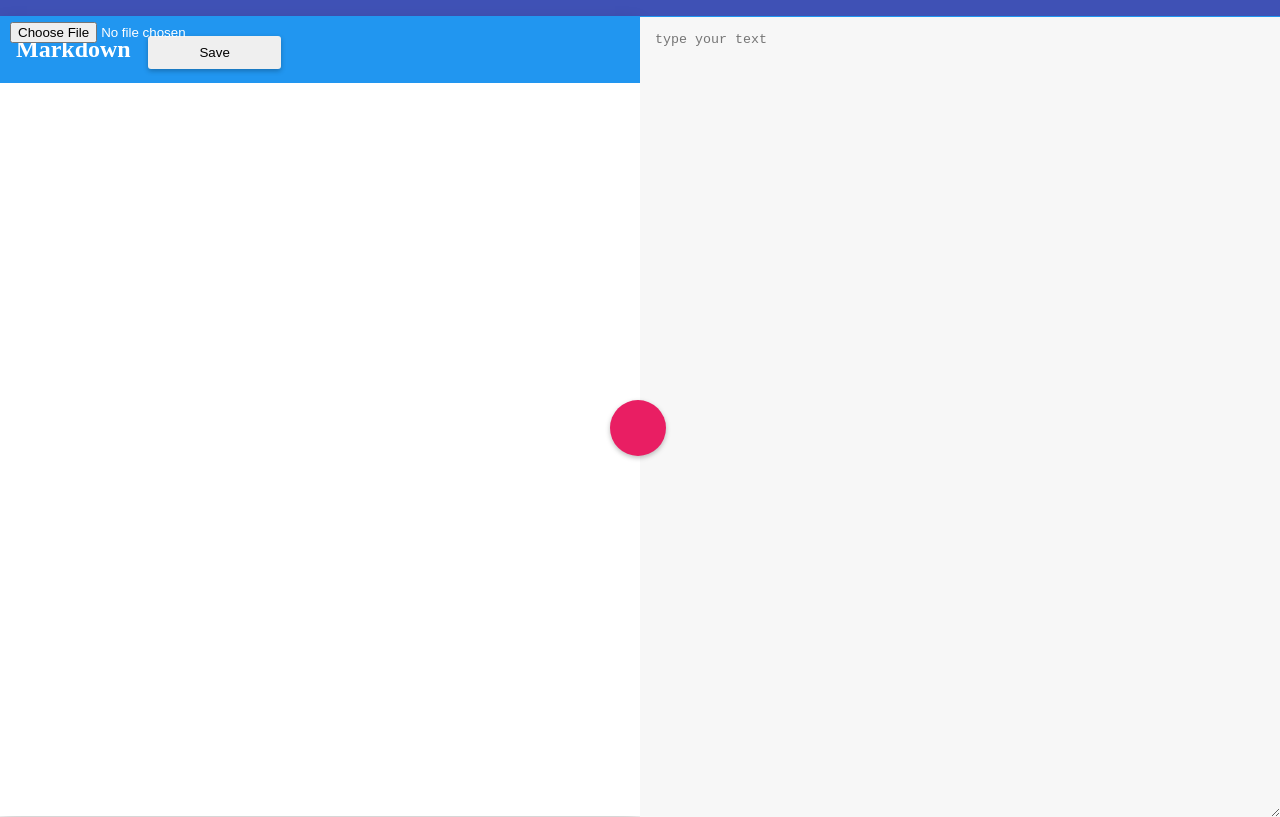
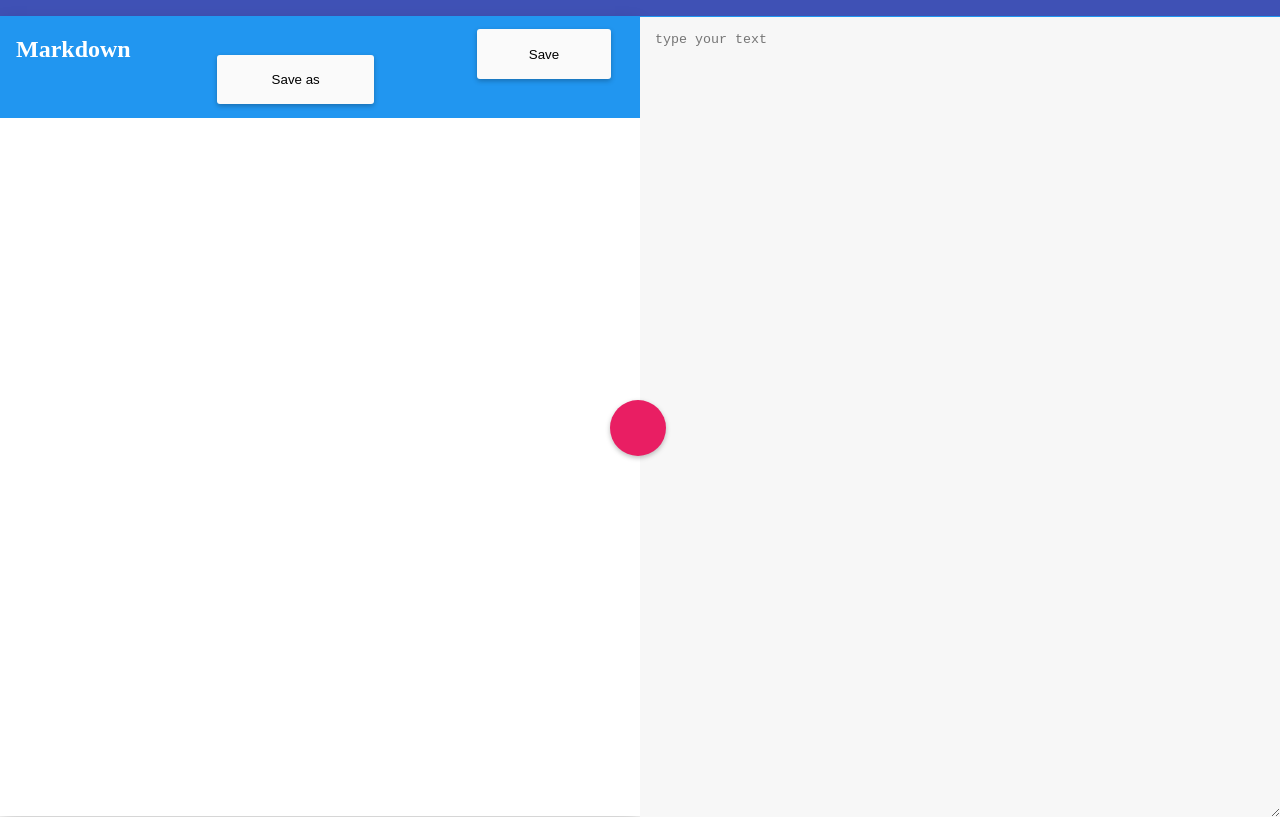
Before and after one commit to fabientownsend/mk, a website with bundled scripts: page src/app/index.html in a window 1280 px wide. Built offline with nearby package versions, Linux system fonts and the light colour scheme.

Commit message:
save as design

```diff
--- a/src/app/css/style.css
+++ b/src/app/css/style.css
@@ -24,18 +24,6 @@ header {
 }
 .subtitle h2 {
     display: inline-block;
-}
-.button {
-    box-shadow: 0 2px 5px 0 rgba(0, 0, 0,0.26);
-    background-color: #fafafa
-    float: right;
-    //background-color: rgba(158, 158, 158, 0.185);
-    margin: 1em;
-    border: none;
-    line-height: 25px;
-    border-radius: 3px;
-    padding: 4px;
-    min-width: 10em;
 }
 .round {
     position: absolute;
@@ -75,3 +63,45 @@ textarea:focus, .round:focus {
 .text {
     padding: 15px;
 }
+input[type='file'] {
+//    opacity: 0 !important;
+    color: transparent;
+}
+.button {
+    box-shadow: 0 2px 5px 0 rgba(0, 0, 0,0.26);
+    color: black;
+    background-color: #fafafa;
+    float: right;
+    //background-color: rgba(158, 158, 158, 0.185);
+    margin: 1em;
+    border: none;
+    line-height: 25px;
+    border-radius: 3px;
+    padding: 4px;
+    min-width: 10em;
+    max-width: 10em;
+    overflow: hidden;
+    height: 50px;
+}
+#selectFile::-webkit-file-upload-button {
+    visibility: hidden;
+}
+#selectFile::before {
+    content: 'Save as';
+    display: inline-block;
+    cursor: pointer;
+    float: right;
+    box-shadow: 0 2px 5px 0 rgba(0, 0, 0,0.26);
+    color: black;
+    background-color: #fafafa;
+    margin: 1em;
+    border: none;
+    line-height: 25px;
+    border-radius: 3px;
+    padding: 12px;
+    min-width: 10em;
+    text-align: center;
+}
+#selectFile:hover::before {
+    border-color: black;
+}
--- a/src/app/index.html
+++ b/src/app/index.html
@@ -6,12 +6,12 @@
     </head>
     <body>
         <header>
-            <input onchange="saveMarkdown()" id="selectFile" type="file" nwsaveas="text.markdown" />
         </header>
         <section class="plot">
             <div class="shadow" id="firstChild">
                 <div class="subtitle">
                     <h2>Markdown</h2>
+                    <input onchange="saveMarkdown()" id="selectFile" type="file" nwsaveas="text.markdown" />
                     <button class="button" onclick="saveMarkdown(); saveHtml();">Save</button>
                 </div>
                 <textarea onkeyup="getText()" id="myTextarea" class="text" placeholder="type your text" autofocus></textarea>
```
Also changed, not shown: src/app/parser.js (added, +23 -0 lines).
